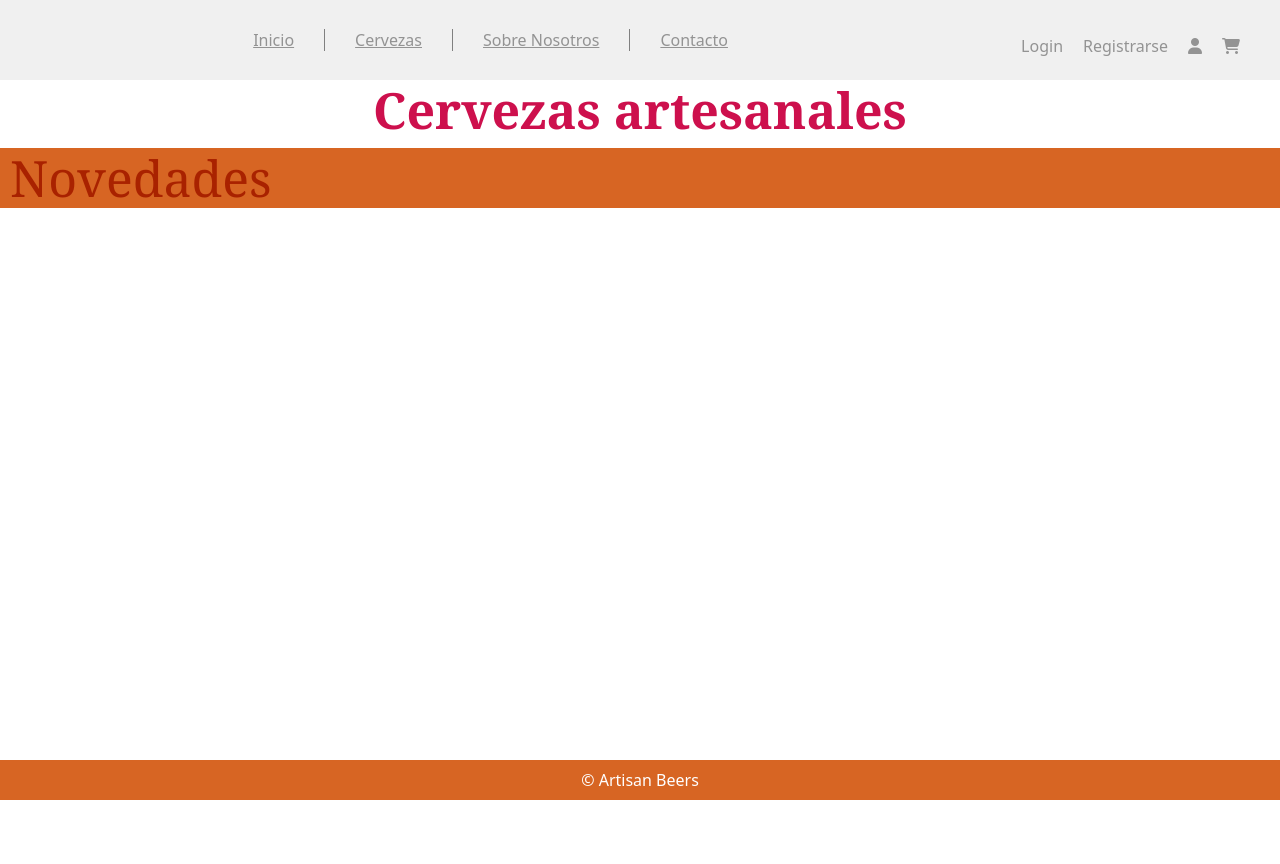
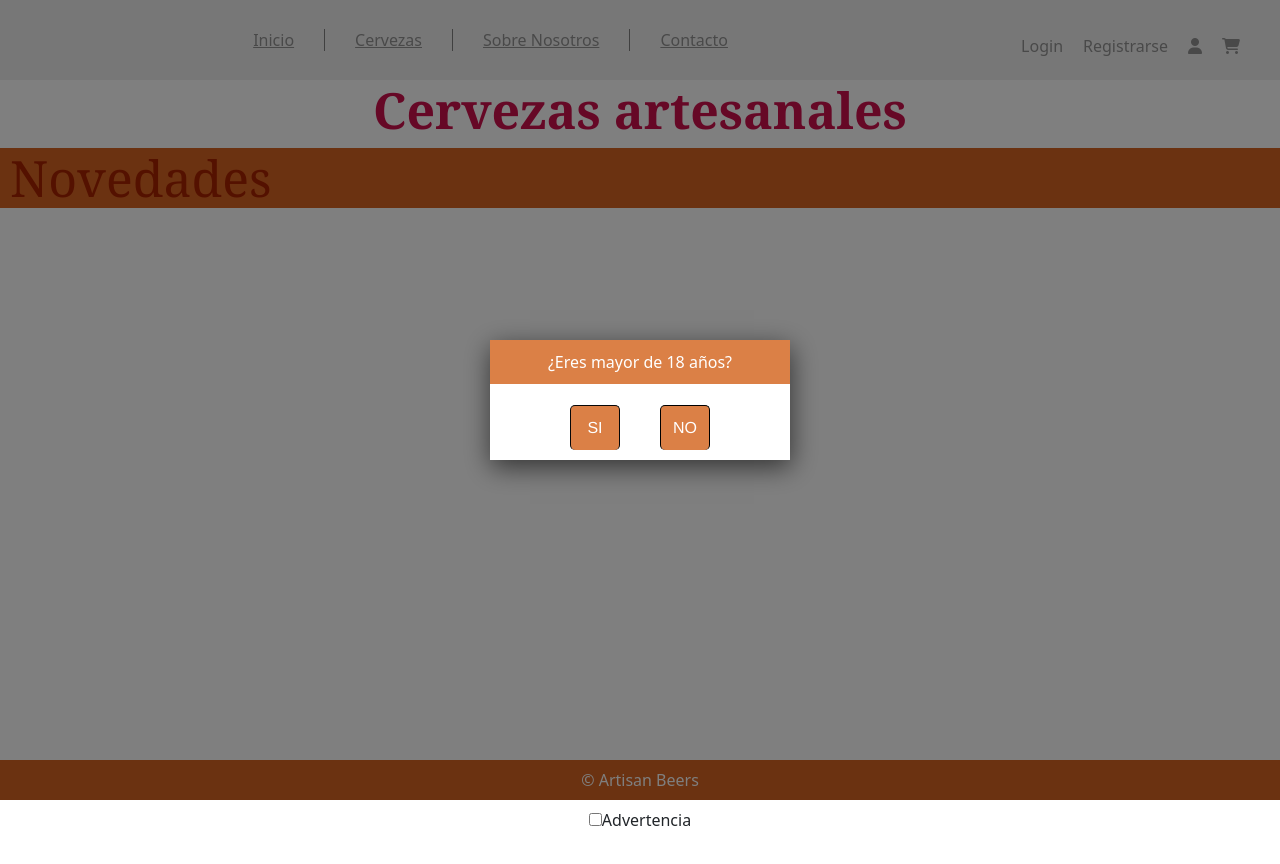
Before and after one commit to equipoProduction/frontBeer, an Angular app: page / in a window 1280 px wide. Shown: the top 864 px of the page. Before the commit the page ends 800 px from the top, so only its background shows below. Built offline with nearby package versions, Linux system fonts and the light colour scheme.

Commit message:
Popup (#9)
* popup

* popup

* popup

* fotter popup

---------

Co-authored-by: daniel jimenez <danieljimenezvazquez@formacioonline.com>

```diff
--- a/src/app/app.module.ts
+++ b/src/app/app.module.ts
@@ -19,6 +19,9 @@ import { HttpClientModule } from '@angular/common/http';
 import { LogoComponent } from './components/logo/logo.component';
 
 
+
+
+
 @NgModule({
   declarations: [
     AppComponent,
@@ -33,7 +36,7 @@ import { LogoComponent } from './components/logo/logo.component';
     ShopComponent,
     FooterComponent,
     ProductComponent,
-    LogoComponent,
+
   ],
   imports: [
     BrowserModule,
--- a/src/app/components/footer/footer.component.html
+++ b/src/app/components/footer/footer.component.html
@@ -1,3 +1,4 @@
+<body>
 <footer class="footer">
     <div class="container">
         <p class="text-white">
@@ -5,4 +6,19 @@
         </p>
     </div>
 
+    <input type="checkbox" id="btn-modal">
+    <label for="btn-modal" class="lbl-modal">Advertencia</label>
+    <div class="modal">
+        <div class="contenedor">
+              <header>¿Eres mayor de 18 años?</header>
+            <div class="contenido">
+              <label type="button" for="btn-modal"> SI </label>
+
+              <a href="https://www.bebesymas.com/recursos-en-la-web/las-webs-de-dora-la-exploradora">NO</a>
+            </div>
+
+        </div>
+    </div>
+
 </footer>
+</body>
--- a/src/app/components/footer/footer.component.scss
+++ b/src/app/components/footer/footer.component.scss
@@ -8,3 +8,110 @@
     height: 5%;
     bottom: 0;
 }
+
+body, .modal{
+    width: 100%;
+    height: 100vh;
+    display: flex;
+    justify-content: center;
+    align-items: center;
+  }
+.modal{
+    position: fixed;
+    top: 0;
+    left: 0;
+    background: rgba(0,0,0,0.5);
+    transition: all 500ms ease;
+    animation: modal 2s;
+    animation-fill-mode: forwards;
+    opacity: 0;
+    visibility: hidden;
+  }
+
+  #btn-modal:checked ~ .modal{
+    opacity: 1;
+    visibility: visible;
+    animation: modal 2s;
+    visibility:hidden;
+    opacity:0;
+  }
+
+  #btn-modal:checked ~ .modal .contenedor{
+  display:none;
+  }
+  .contenedor{
+    width: 300px;
+    height: 120px;
+    margin: auto;
+    background:  #fff;
+    box-shadow: 1px 7px 25px rgba(0,0,0,0.6);
+    transition: all 500ms ease;
+    position: relative;
+  }
+  .contenedor header{
+    padding:10px;
+    background: #db8046;
+    color: rgb(255, 255, 255);
+    text-align: center;
+  }
+
+  .contenedor label{
+    position: absolute;
+    top: 65px;
+    right: 170px;
+    cursor: pointer;
+    border: 1px solid #070708; /*anchura, estilo y color borde*/
+    padding: 10px; /*espacio alrededor texto*/
+    background-color: #db8046; /*color botón*/
+    color: #ffffff; /*color texto*/
+    text-decoration: none; /*decoración texto*/
+    text-transform: uppercase; /*capitalización texto*/
+    font-family: 'Helvetica', sans-serif; /*tipografía texto*/
+   border-bottom: 50px; /*bordes redondos*/
+   border-radius: 5px;
+   width: 50px;
+   :hover {
+    background-color:#0c0601
+   }
+
+
+  }
+
+  .contenedor a{
+  position: absolute;
+  top: 65px;
+  right: 80px;
+  align-items: center;
+  justify-content: center;
+  border: 1px solid #000000; /*anchura, estilo y color borde*/
+  padding: 10px; /*espacio alrededor texto*/
+  background-color: #db8046; /*color botón*/
+  color: #ffffff; /*color texto*/
+  text-decoration: none; /*decoración texto*/
+  text-transform: uppercase; /*capitalización texto*/
+  font-family: 'Helvetica', sans-serif; /*tipografía texto*/
+  border-bottom: 50px; /*bordes redondos*/
+  border-radius: 5px;
+  width: 50px;
+  }
+
+ a :hover {
+    color:#ff0505
+   }
+  #lbl-modal{
+    display: none;
+  }
+  .lbl_modal{
+    background: #fff;
+    padding: 10px 15px;
+    border-radius: 4px;
+    cursor: pointer;
+  }
+
+
+  @keyframes modal{
+    100%{
+      visibility: visible;
+      opacity:1;
+    }
+  }
--- a/src/app/components/home/home.component.html
+++ b/src/app/components/home/home.component.html
@@ -1,3 +1,4 @@
+
 <div class="home-container">
   <h1 class="header">Cervezas artesanales</h1>
 </div>
--- a/src/app/components/navbar/navbar.component.html
+++ b/src/app/components/navbar/navbar.component.html
@@ -15,8 +15,6 @@
     </a>
   </div>
   <div class ="iconography">
-
-
     <a [routerLink]="['/login']">
       <span>Login</span>
     </a>
```
Also changed, not shown: src/app/components/home/home.component.scss (line endings or trailing spaces).
